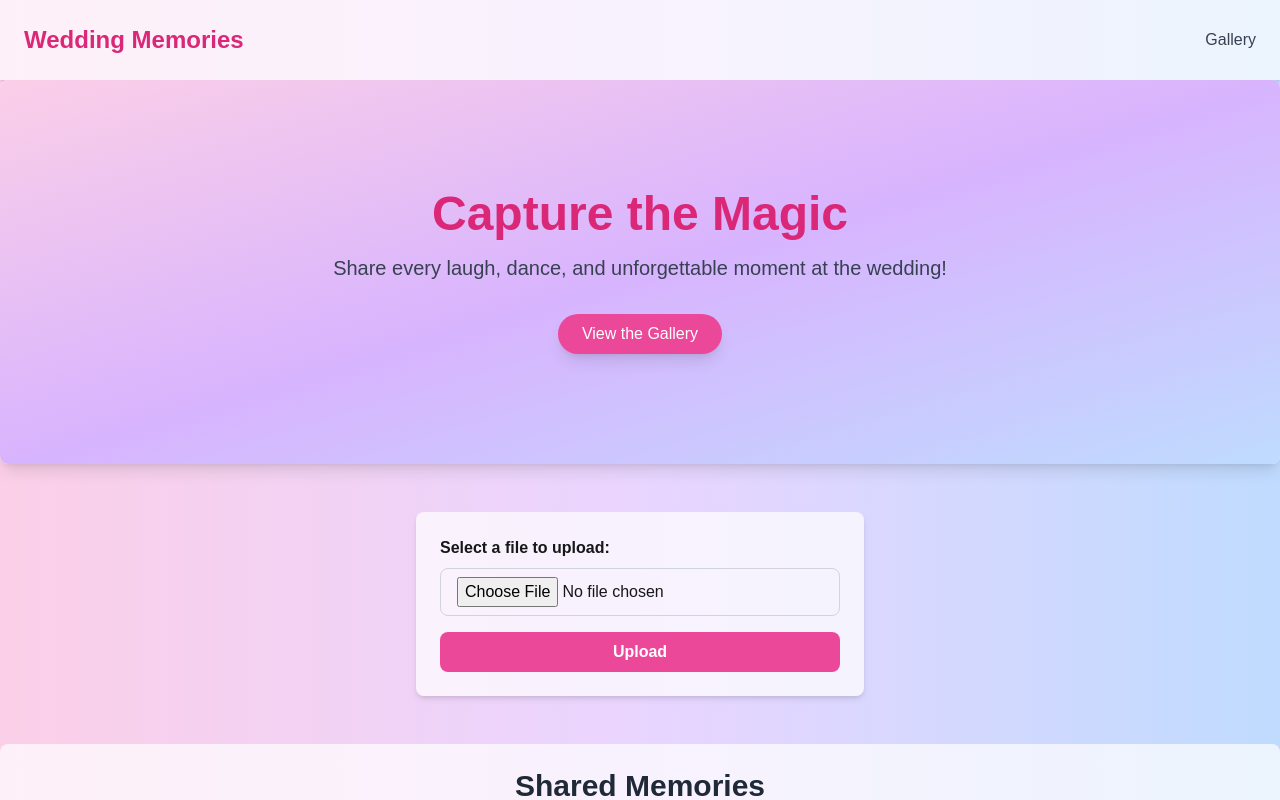
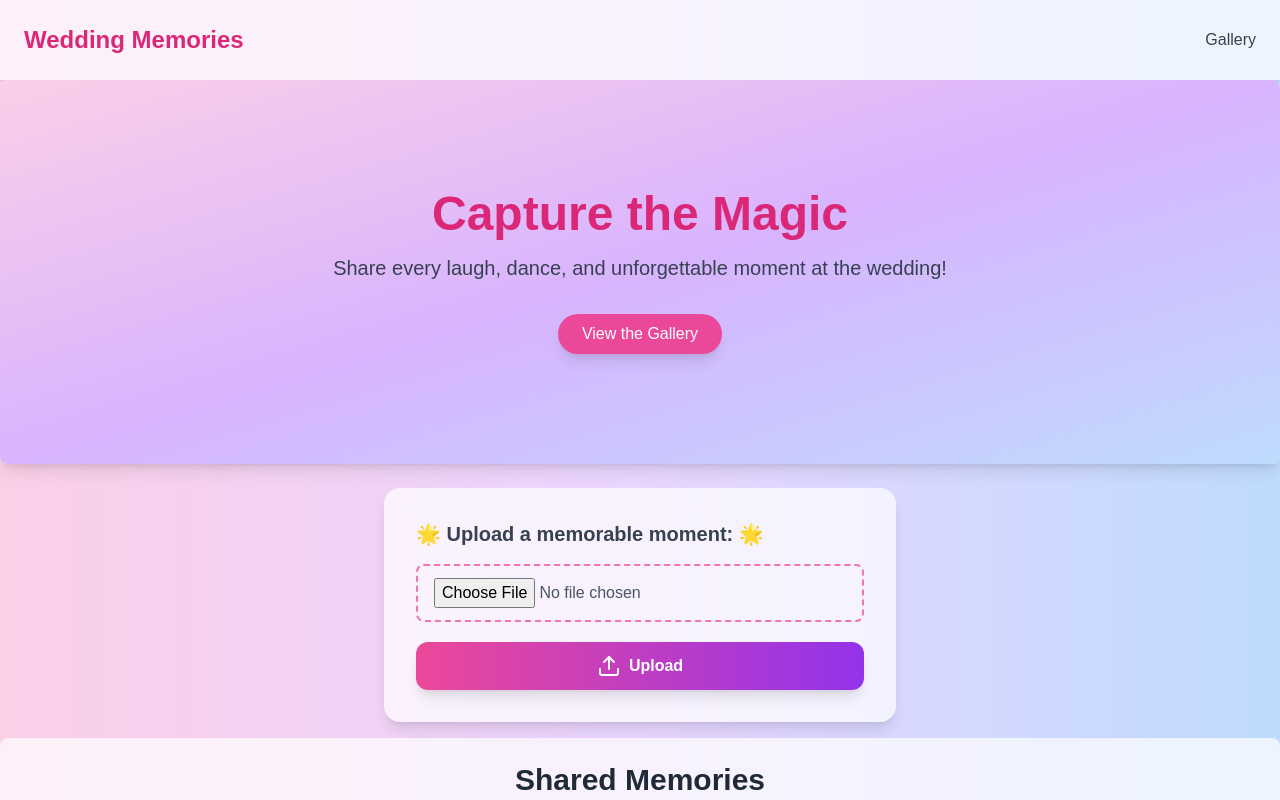
Before and after one commit to femakin/WeddingMemories, a Next.js app: page / in a window 1280 px wide. Shown: the top 800 px of the page. Built offline with nearby package versions, Linux system fonts and the light colour scheme; no server answers; what pinata would draw is missing.

Commit message:
Added Uploaded section

```diff
--- a/package.json
+++ b/package.json
@@ -13,7 +13,8 @@
     "next": "14.2.15",
     "pinata": "^1.5.0",
     "react": "^18",
-    "react-dom": "^18"
+    "react-dom": "^18",
+    "react-icons": "^5.3.0"
   },
   "devDependencies": {
     "@types/node": "^20",
--- a/src/app/components/Gallery.tsx
+++ b/src/app/components/Gallery.tsx
@@ -8,7 +8,7 @@ interface GalleryProps {
 
 function Gallery({ scrollToGallery }: GalleryProps) {
   return (
-    <section className="w-full h-96 bg-white bg-opacity-70 flex flex-col justify-center items-center text-center p-6 mb-12 rounded-lg shadow-lg relative overflow-hidden">
+    <section className="w-full h-96 bg-white bg-opacity-70 flex flex-col justify-center items-center text-center p-6 mb-6 rounded-lg shadow-lg relative overflow-hidden">
       <motion.div
         className="absolute inset-0 bg-gradient-to-br from-pink-200 via-purple-300 to-blue-200 opacity-30"
         initial={{ opacity: 0 }}
--- a/src/app/components/UploadSection.tsx
+++ b/src/app/components/UploadSection.tsx
@@ -1,70 +1,129 @@
-import { useState } from "react";
-import { motion } from "framer-motion";
-import Image from "next/image";
+// import React from 'react';
+// import { motion } from 'framer-motion';
+// import Image from 'next/image';
+
+// interface UploadSectionProps {
+//   handleChange: (event: React.ChangeEvent<HTMLInputElement>) => void;
+//   uploadFile: () => void;
+//   uploading: boolean;
+//   url: string | null;
+// }
+
+// function UploadSection({ handleChange, uploadFile, uploading, url }: UploadSectionProps) {
+//   return (
+//     <motion.div
+//       className="bg-white bg-opacity-70 p-6 rounded-lg shadow-md mb-12 w-full max-w-md"
+//       initial={{ opacity: 0 }}
+//       whileInView={{ opacity: 1 }}
+//       transition={{ duration: 0.5 }}
+//     >
+//       <label htmlFor="file-upload" className="block mb-2 font-semibold">
+//         Share a special moment by uploading a photo:
+//       </label>
+//       <input
+//         id="file-upload"
+//         type="file"
+//         onChange={handleChange}
+//         className="block mb-4 w-full py-2 px-4 border border-gray-300 rounded-lg focus:outline-none focus:ring-2 focus:ring-pink-400"
+//       />
+//       <button
+//         disabled={uploading}
+//         onClick={uploadFile}
+//         className={`w-full py-2 px-4 rounded-lg text-white font-bold transition duration-300 ${
+//           uploading ? "bg-gray-400" : "bg-pink-500 hover:bg-pink-600"
+//         }`}
+//         aria-busy={uploading}
+//         aria-label="Upload file"
+//       >
+//         {uploading ? "Uploading..." : "Upload"}
+//       </button>
+
+//       {url && (
+//         <motion.div
+//           className="mt-6"
+//           initial={{ opacity: 0 }}
+//           animate={{ opacity: 1 }}
+//           transition={{ duration: 0.5 }}
+//         >
+//           <Image src={url} alt="Latest uploaded image" fill className="rounded-lg shadow-lg" />
+//         </motion.div>
+//       )}
+//     </motion.div>
+//   );
+// }
+
+// export default UploadSection;
+
+
+import React from 'react';
+import { motion } from 'framer-motion';
+import Image from 'next/image';
+import { FiUpload } from 'react-icons/fi'; // Upload icon for the button
 
 interface UploadSectionProps {
-  onUpload: (file: File) => void;
+  handleChange: (event: React.ChangeEvent<HTMLInputElement>) => void;
+  uploadFile: () => void;
   uploading: boolean;
-  url: string;
+  url: string | null;
 }
 
-const UploadSection: React.FC<UploadSectionProps> = ({ onUpload, uploading, url }) => {
-  const [file, setFile] = useState<File | null>(null);
-
-  // Handles file input change
-  const handleChange = (e: React.ChangeEvent<HTMLInputElement>) => {
-    setFile(e.target.files?.[0] || null);
-  };
-
-  // Calls the upload function when the upload button is clicked
-  const handleUpload = () => {
-    if (file) {
-      onUpload(file);
-    } else {
-      alert("Please select a file to upload.");
-    }
-  };
-
+function UploadSection({ handleChange, uploadFile, uploading, url }: UploadSectionProps) {
   return (
     <motion.div
-      className="bg-white bg-opacity-70 p-6 rounded-lg shadow-md mb-12 w-full max-w-md"
-      initial={{ opacity: 0 }}
-      whileInView={{ opacity: 1 }}
-      transition={{ duration: 0.5 }}
+      className="bg-white bg-opacity-70 p-8 rounded-2xl shadow-lg w-full max-w-lg mx-auto mb-4"
+      initial={{ opacity: 0, y: 50 }}
+      whileInView={{ opacity: 1, y: 0 }}
+      transition={{ duration: 0.6 }}
     >
-      <label htmlFor="file-upload" className="block mb-2 font-semibold">
-        Select a file to upload:
-      </label>
-      <input
+      <motion.label
+        htmlFor="file-upload"
+        className="block text-xl font-semibold text-gray-700 mb-4"
+        initial={{ opacity: 0 }}
+        animate={{ opacity: 1 }}
+        transition={{ delay: 0.2, duration: 0.6 }}
+      >
+        🌟 Upload a memorable moment: 🌟
+      </motion.label>
+
+      <motion.input
         id="file-upload"
         type="file"
         onChange={handleChange}
-        className="block mb-4 w-full py-2 px-4 border border-gray-300 rounded-lg focus:outline-none focus:ring-2 focus:ring-pink-400"
+        className="block w-full py-3 px-4 mb-5 border-2 border-dashed border-pink-400 rounded-lg text-gray-600 cursor-pointer focus:outline-none focus:ring-2 focus:ring-pink-400 transition-all duration-300"
+        whileHover={{ scale: 1.05 }}
       />
-      <button
+
+      <motion.button
         disabled={uploading}
-        onClick={handleUpload}
-        className={`w-full py-2 px-4 rounded-lg text-white font-bold transition duration-300 ${
-          uploading ? "bg-gray-400" : "bg-pink-500 hover:bg-pink-600"
+        onClick={uploadFile}
+        className={`w-full py-3 px-4 rounded-xl font-bold text-white shadow-lg transition-all duration-300 flex items-center justify-center space-x-2 ${
+          uploading ? 'bg-gray-400 cursor-not-allowed' : 'bg-gradient-to-r from-pink-500 to-purple-600 hover:from-pink-600 hover:to-purple-700'
         }`}
         aria-busy={uploading}
         aria-label="Upload file"
+        whileHover={uploading ? {} : { scale: 1.05 }}
       >
-        {uploading ? "Uploading..." : "Upload"}
-      </button>
+        <FiUpload className="text-2xl" />
+        <span>{uploading ? "Uploading..." : "Upload"}</span>
+      </motion.button>
 
       {url && (
         <motion.div
-          className="mt-6"
+          className="mt-8 relative w-full h-64"
           initial={{ opacity: 0 }}
           animate={{ opacity: 1 }}
-          transition={{ duration: 0.5 }}
+          transition={{ duration: 0.7 }}
         >
-          <Image src={url} alt="Latest uploaded image" fill className="rounded-lg shadow-lg" />
+          <Image
+            src={url}
+            alt="Latest uploaded image"
+            layout="fill"
+            className="rounded-xl shadow-lg object-cover"
+          />
         </motion.div>
       )}
     </motion.div>
   );
-};
+}
 
 export default UploadSection;
--- a/src/app/page.tsx
+++ b/src/app/page.tsx
@@ -8,6 +8,7 @@ import Footer from "./components/Footer";
 import Header from "./components/Header";
 import Pagination from "./components/Pagination";
 import Gallery from "./components/Gallery";
+import UploadSection from "./components/UploadSection";
 
 export default function Home() {
   const [file, setFile] = useState<File | null>(null);
@@ -113,84 +114,12 @@ export default function Home() {
     <main className="min-h-screen w-full flex flex-col items-center bg-gradient-to-r from-pink-200 via-purple-200 to-blue-200">
       <Header scrollToGallery={scrollToGallery} />
 
-    {/*   <section className="w-full h-96 bg-white bg-opacity-70 flex flex-col justify-center items-center text-center p-6 mb-12 rounded-lg shadow-lg relative overflow-hidden">
-        <motion.div
-          className="absolute inset-0 bg-gradient-to-br from-pink-200 via-purple-300 to-blue-200 opacity-30"
-          initial={{ opacity: 0 }}
-          animate={{ opacity: 1 }}
-          transition={{ duration: 2 }}
-        />
-        <motion.h1
-          className="text-5xl font-bold text-pink-600 mb-4 relative z-10"
-          initial={{ opacity: 0, y: -50 }}
-          animate={{ opacity: 1, y: 0 }}
-          transition={{ duration: 1 }}
-        >
-          Capture the Magic
-        </motion.h1>
-        <motion.p
-          className="text-xl text-gray-700 relative z-10"
-          initial={{ opacity: 0, y: 50 }}
-          animate={{ opacity: 1, y: 0 }}
-          transition={{ duration: 1, delay: 0.5 }}
-        >
-          Share every laugh, dance, and unforgettable moment at the wedding!
-        </motion.p>
-        <motion.div
-          className="relative z-10 mt-8"
-          initial={{ opacity: 0, scale: 0.9 }}
-          animate={{ opacity: 1, scale: 1 }}
-          transition={{ duration: 1, delay: 1 }}
-        >
-          <button
-            onClick={scrollToGallery}
-            className="bg-pink-500 text-white px-6 py-2 rounded-full shadow-lg hover:bg-pink-600 transition duration-300"
-          >
-            View the Gallery
-          </button>
-        </motion.div>
-      </section> */}
 
       <Gallery scrollToGallery={scrollToGallery} />
 
-      <motion.div
-        className="bg-white bg-opacity-70 p-6 rounded-lg shadow-md mb-12 w-full max-w-md"
-        initial={{ opacity: 0 }}
-        whileInView={{ opacity: 1 }}
-        transition={{ duration: 0.5 }}
-      >
-        <label htmlFor="file-upload" className="block mb-2 font-semibold">
-          Select a file to upload:
-        </label>
-        <input
-          id="file-upload"
-          type="file"
-          onChange={handleChange}
-          className="block mb-4 w-full py-2 px-4 border border-gray-300 rounded-lg focus:outline-none focus:ring-2 focus:ring-pink-400"
-        />
-        <button
-          disabled={uploading}
-          onClick={uploadFile}
-          className={`w-full py-2 px-4 rounded-lg text-white font-bold transition duration-300 ${
-            uploading ? "bg-gray-400" : "bg-pink-500 hover:bg-pink-600"
-          }`}
-          aria-busy={uploading}
-          aria-label="Upload file"
-        >
-          {uploading ? "Uploading..." : "Upload"}
-        </button>
 
-        {url && (
-          <motion.div
-            className="mt-6"
-            initial={{ opacity: 0 }}
-            animate={{ opacity: 1 }}
-            transition={{ duration: 0.5 }}
-          >
-            <Image src={url} alt="Latest uploaded image" fill className="rounded-lg shadow-lg" />
-          </motion.div>
-        )}
-      </motion.div>
+
+      <UploadSection handleChange={handleChange} uploadFile={uploadFile} url={url} uploading={uploading}/>
 
       <motion.div
         ref={galleryRef}
```
Also changed, not shown: 1 other file (tests, documents, lock files or other folders).
